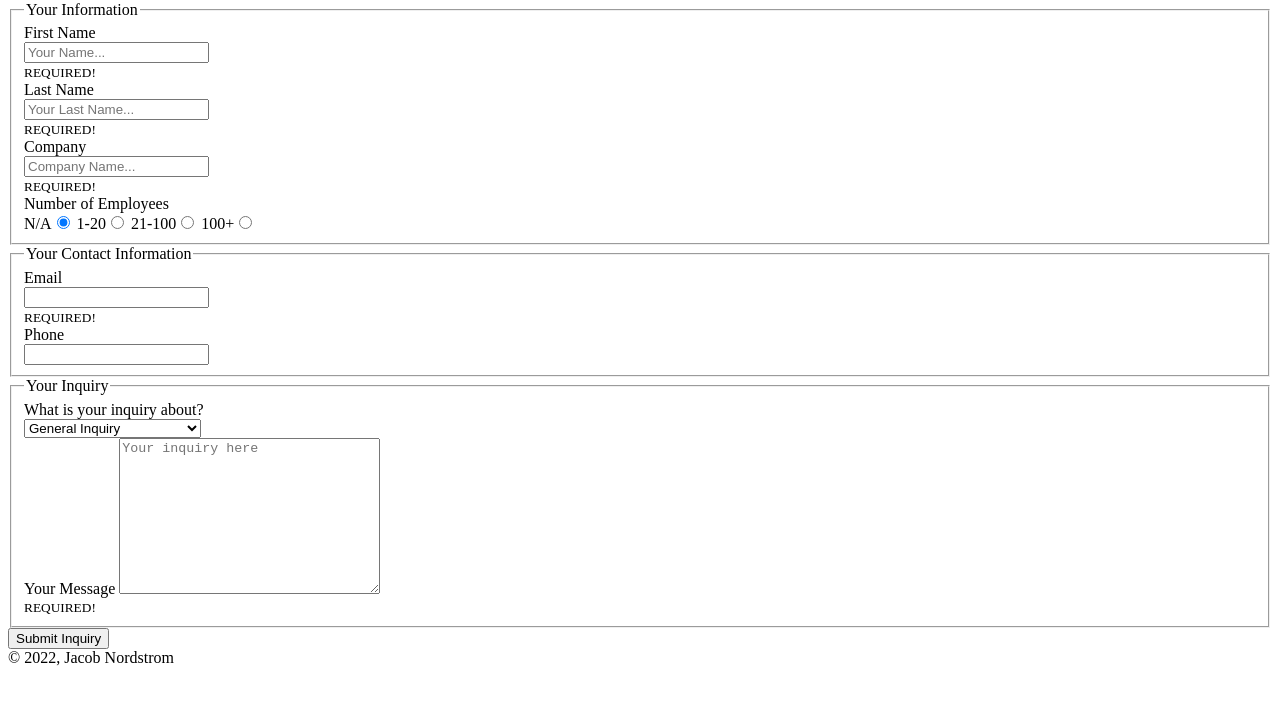
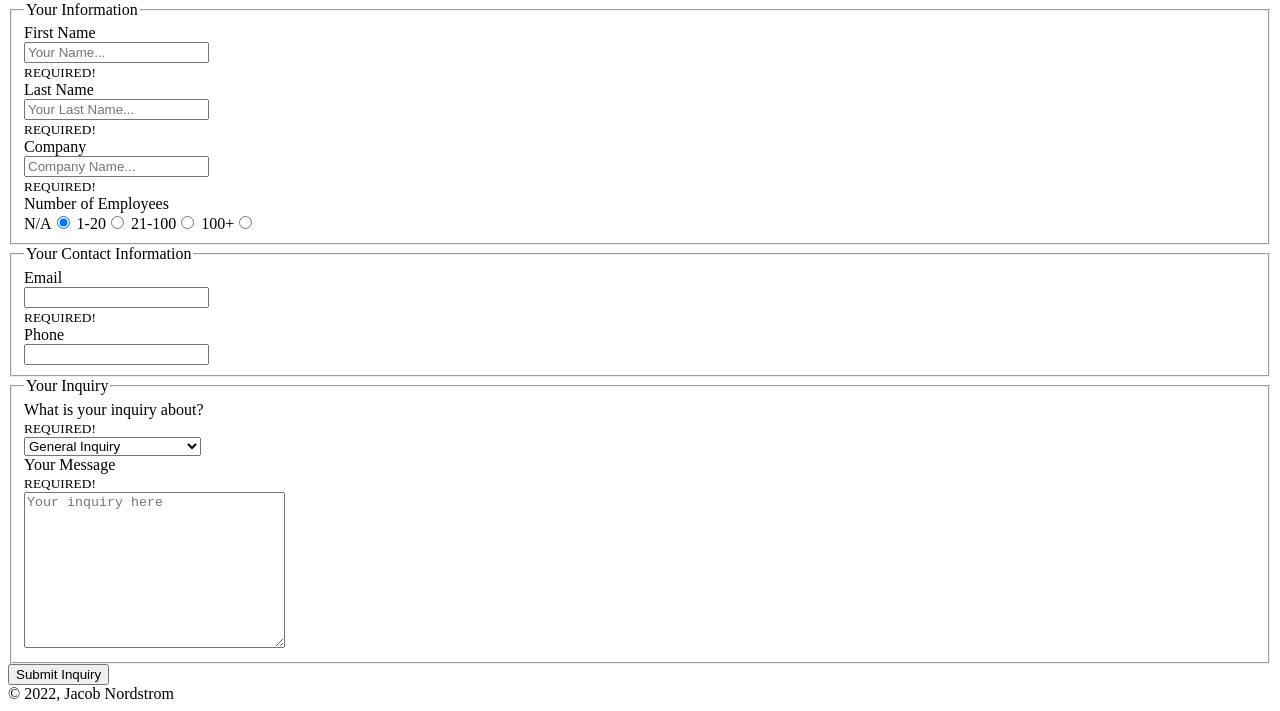
Before and after one commit to jnordst/comp-1002-lesson-03, a plain HTML site: page contact.html in a window 1280 px wide. Shown: the part 131-842 px from the top of the page. Before the commit the page ends 806 px from the top, so only its background shows below. Drawn offline with Linux system fonts and the light colour scheme.

Commit message:
Fixed some spacing typos

```diff
--- a/contact.html
+++ b/contact.html
@@ -77,6 +77,7 @@
                     <legend>Your Inquiry</legend>
                     <div>
                         <label for="inquiryType">What is your inquiry about?</label><br>
+                        <small>REQUIRED!</small><br>
                         <select name="inquiryType" id="inquiryType">
                             <option value="employment">Employement Opprotunity</option>
                             <option value="business">Business Opprotunity</option>
@@ -86,9 +87,9 @@
                     </div>
 
                     <div>
-                        <label for="message">Your Message</label>
-                        <textarea name="message" id="message" cols="30" rows="10" required placeholder="Your inquiry here"></textarea><br>
-                        <small>REQUIRED!</small>
+                        <label for="message">Your Message</label><br>
+                        <small>REQUIRED!</small><br>
+                        <textarea name="message" id="message" cols="30" rows="10" required placeholder="Your inquiry here"></textarea>
                     </div>
 
                 </fieldset>
```
